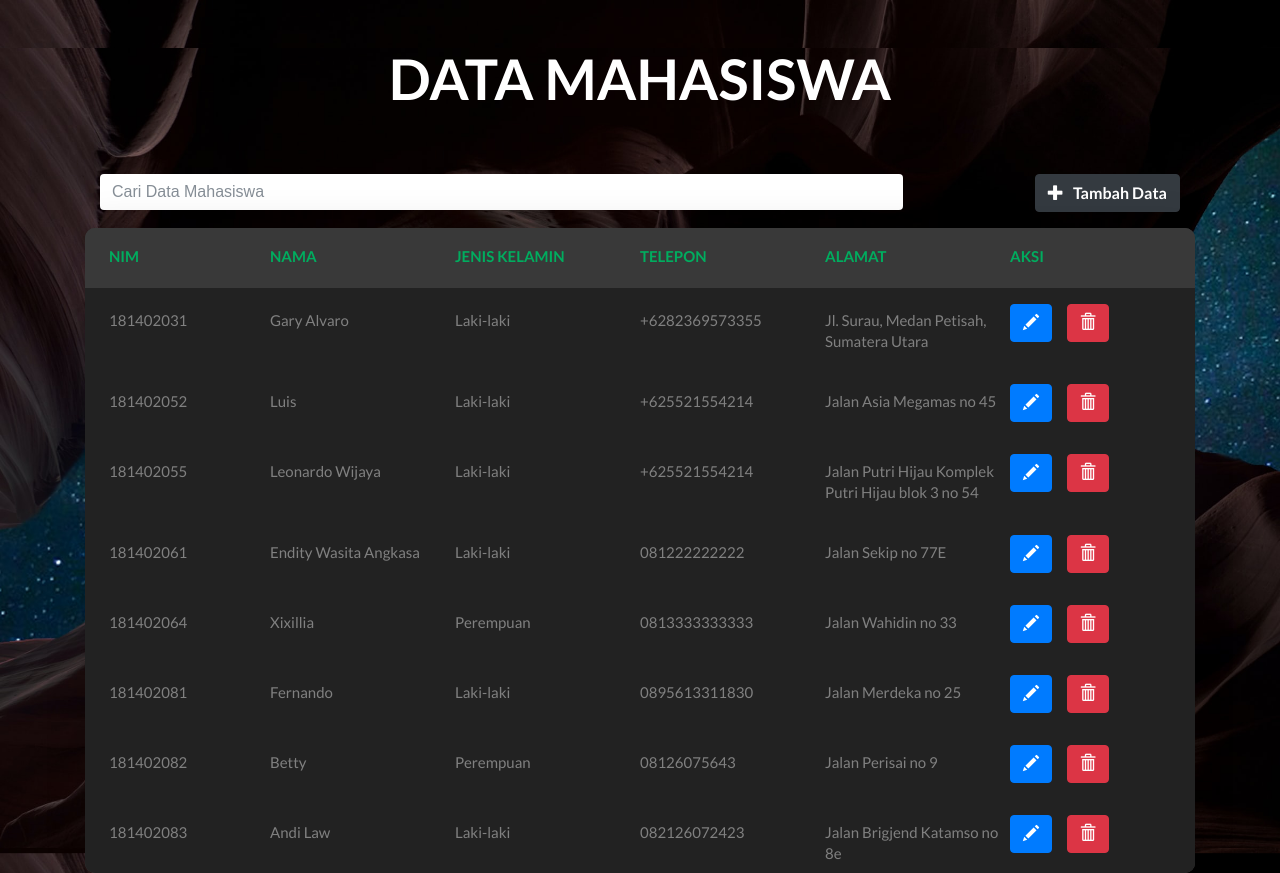
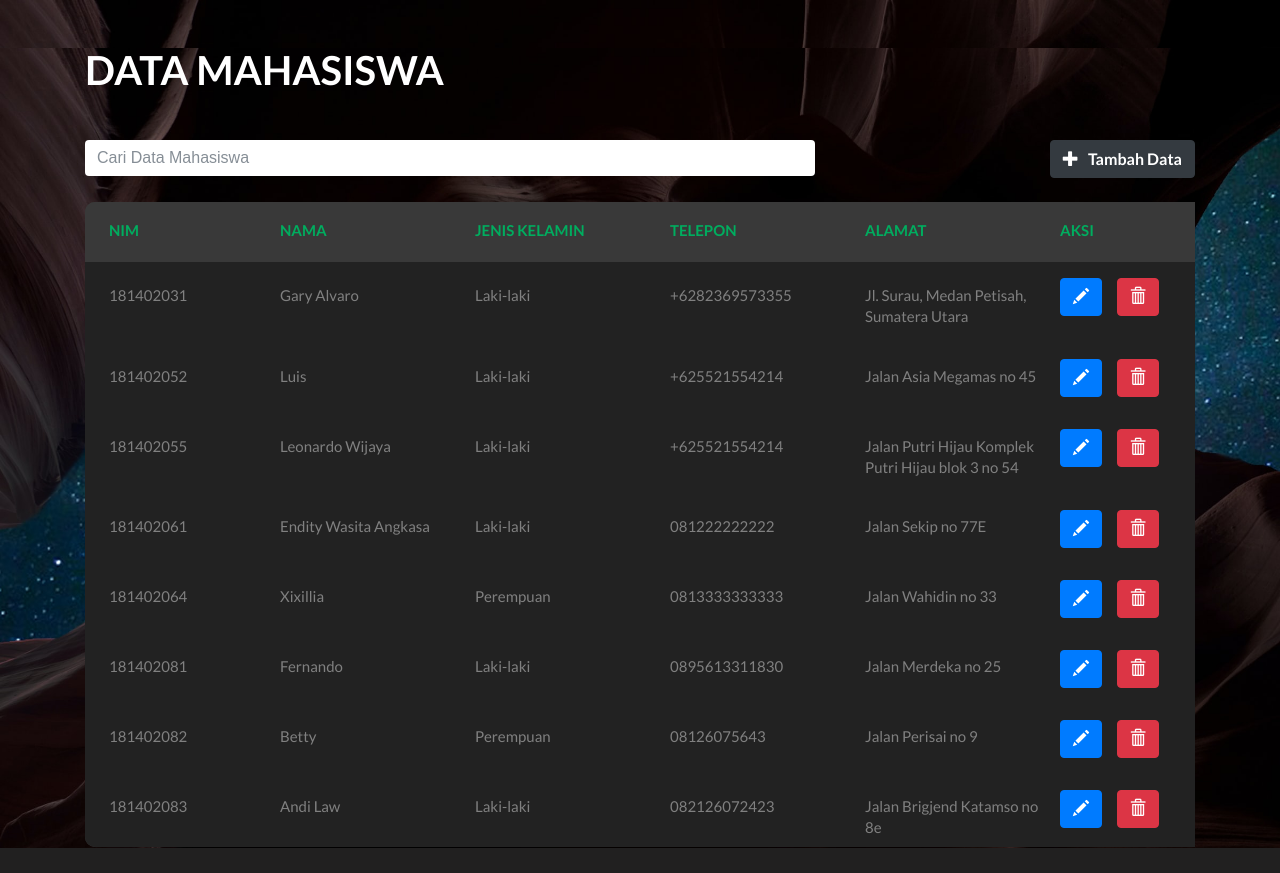
Before and after one commit to xixilsun/MiniTugas-PI, a CodeIgniter app: page /database/ in a window 1280 px wide. After the commit the page ends 848 px from the top, so only its background shows below. Run offline with CodeIgniter, Linux system fonts and the light colour scheme; data comes from the database, SQL or seed files in the repository; lists and menus that the app fills with data are empty.

Commit message:
Meresponsifkan index

```diff
--- a/application/views/index.php
+++ b/application/views/index.php
@@ -17,18 +17,18 @@
 
 </head>
 
-<body>
+<body class="pb-5">
 
-<div class="container my-5 text-center ">
-        <h1 class="display-4 text-white">DATA MAHASISWA</h1>
+<div class="container my-5">
+	<h1 class="display-5 text-white">DATA MAHASISWA</h1>
 </div>
 
-<div class="container mb-2">
-        <div>
-                <div class="col-sm-9 float-left py-3">
+<div class="container">
+        <div class="row mb-4">
+                <div class="col-sm-8">
                                 <input type="text" placeholder="Cari Data Mahasiswa" id="search_text" name="search_text" class="form-control">
                 </div>
-                <div class="col-sm-3 text-right float-left py-3">
+                <div class="col-sm-4 text-right">
                         <a href='<?php echo base_url("mahasiswa/tambah"); ?>'>
                                 <button class="btn btn-dark font_Lato-Bold">
                                         <span class="glyphicon glyphicon-plus"></span> &nbsp; Tambah Data
@@ -37,8 +37,9 @@
                 </div>
         </div>
 
-        <div class="float-left" style="width: 100%">
-        <div class="table100 ver3 ">
+		<div class="js-pscroll">
+        <div class="wrap-table100">
+        	<div class="table100 ver3">
                 <div class="table100-head">
                         <table>
                                 <thead>
@@ -62,13 +63,13 @@
                         </table>
                 </div>
 
+        	</div>
         </div>
-        </div>
+		</div>
 
 </div>
 
-<br><br><br>
-
+<div class="my-5"></div>
 
 <!--JS-->
 <script src="<?php echo base_url('assets/tabel/vendor/jquery/jquery-3.2.1.min.js'); ?>"></script>
```
